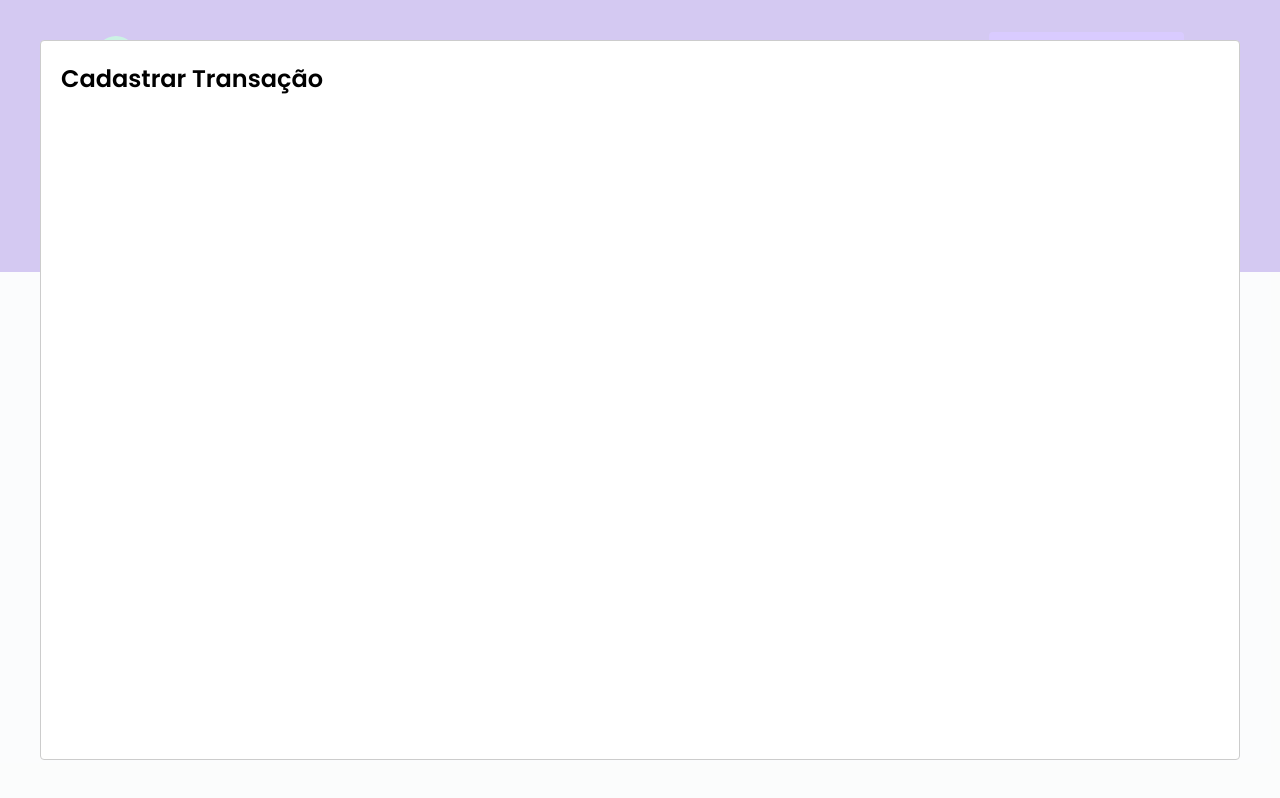
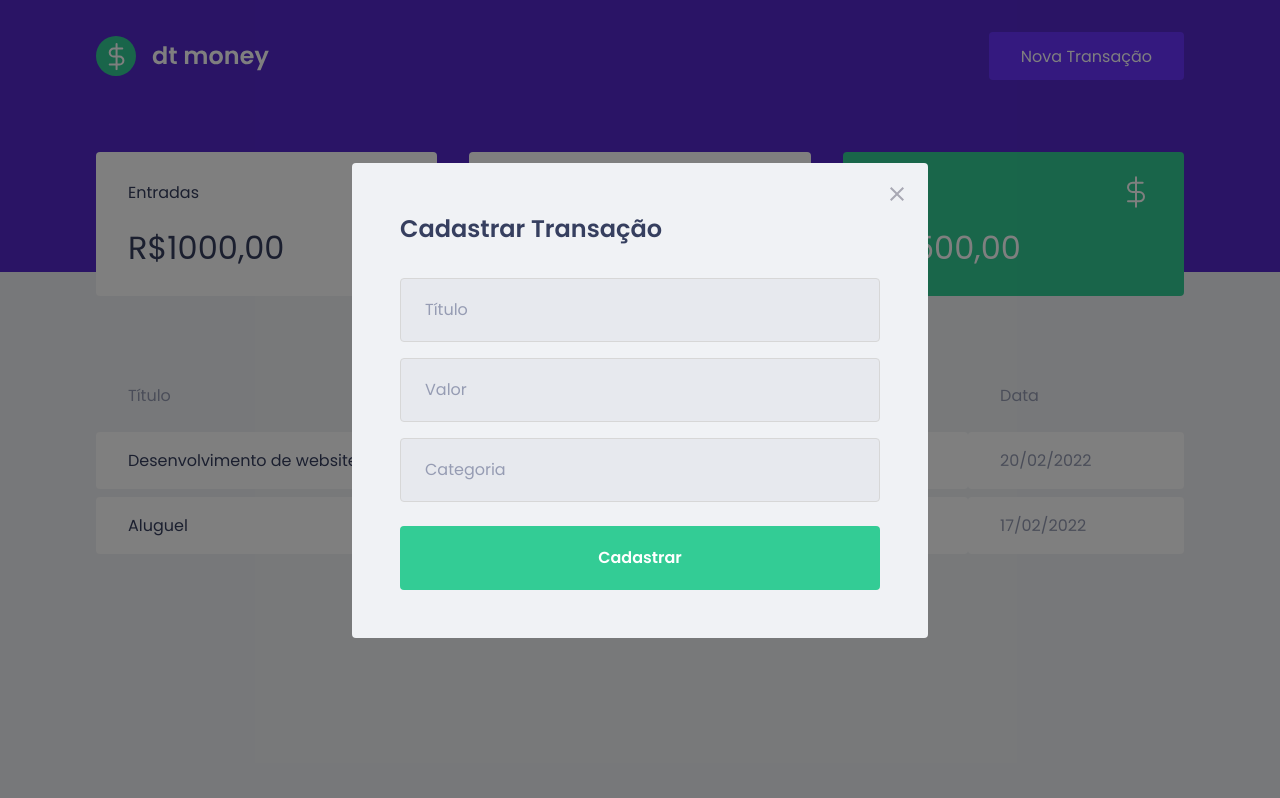
Before and after one commit to LidianeDiniz/dtmoney, a React (Create React App) app: page / in a window 1280 px wide. Both pictures are taken after a click on the button "Nova Transação". Built offline with nearby package versions, Linux system fonts and the light colour scheme; no server answers; what miragejs would draw is missing.

Commit message:
styling the modal

```diff
--- a/src/components/NewtransacitonModal/index.tsx
+++ b/src/components/NewtransacitonModal/index.tsx
@@ -1,4 +1,7 @@
 import Modal from 'react-modal';
+import { Container } from './styles';
+import closeImg from '../../assets/close.svg'
+
 
 interface NewTransactionModalProps{
     isOpen: boolean;
@@ -9,9 +12,40 @@
 export function NewTransacitionModal ({isOpen, onRequestClose}:NewTransactionModalProps){
     return(
 
-     <Modal isOpen={isOpen}
-     onRequestClose={onRequestClose}>
+     <Modal
+     isOpen={isOpen}
+     onRequestClose={onRequestClose}
+     overlayClassName='react-modal-overlay'
+     className='react-modal-content'
+
+     >
+        <button
+        type='button'
+        onClick={onRequestClose}
+        className="react-modal-close"
+        >
+        <img src={closeImg} alt='Fechar modal' />
+        </button>
+       <Container>
       <h2>Cadastrar Transação</h2>
+
+        <input
+        placeholder='Título'
+        />
+
+        <input
+        placeholder='Valor'
+        type='number'
+        />
+
+        <input
+        placeholder='Categoria'
+        />
+
+        <button type="submit">
+         Cadastrar
+        </button>
+      </Container>
      </Modal>
     )
 }
--- a/src/components/NewtransacitonModal/styles.ts
+++ b/src/components/NewtransacitonModal/styles.ts
@@ -1,3 +1,53 @@
-import styled from 'styled-components';
+import styled from "styled-components";
 
-export const Conatiner = styled.div``;
+export const Container = styled.form`
+h2{
+    color: var(--text-title);
+    font-size: 1.5rem;
+    margin-bottom: 2rem;
+}
+
+input{
+    width: 100%;
+    padding: 0 1.5rem;
+    height: 4rem;
+    border-radius: 0.25rem;
+
+    border: 1px solid #d7d7d7;
+    background: #e7e9ee;
+
+    font-weight: 400;
+    font-size: 1rem;
+
+    &::placeholder{
+        color: var(--text-body);
+    }
+
+    & + input {
+        margin-top: 1rem;
+    }
+
+}
+
+button[type="submit"]{
+    width: 100%;
+    padding: 0 1.5rem;
+    height: 4rem;
+    background: var(--green);
+    color: #FFFF;
+    border-radius: 0.25rem;
+    border: 0;
+    font-size: 1rem;
+    font-weight: 600;
+    margin-top: 1.5rem;
+
+    transition: filter 0.2s ;
+
+    &:hover {
+        filter: brightness(0.9);
+    }
+
+}
+
+
+`;
--- a/src/components/TransactionsTable/index.tsx
+++ b/src/components/TransactionsTable/index.tsx
@@ -37,6 +37,8 @@
                     <td>17/02/2022</td>
                 </tr>
 
+
+
               </tbody>
             </table>
         </Container>
--- a/src/styles/styles.global.ts
+++ b/src/styles/styles.global.ts
@@ -59,4 +59,45 @@
         opacity: 0.6;
         cursor: not-allowed;
     }
+
+    .react-modal-overlay {
+        background: rgba(0, 0, 0, 0.5);
+
+        position: fixed;
+        top: 0;
+        bottom: 0;
+        right: 0;
+        left: 0;
+
+        display: flex;
+        justify-content: center;
+        align-items: center;
+
+    }
+
+    .react-modal-content {
+
+        width: 100%;
+        max-width: 576px;
+        background: var(--background);
+        padding: 3rem;
+        position: relative;
+        border-radius: 0.25rem;
+
+    }
+
+    .react-modal-close{
+        position: absolute;
+        right: 1.5rem;
+        top: 1.5rem;
+        border: 0;
+        background: transparent;
+
+        transition: filter cubic-bezier(0.55, 0.055, 0.675, 0.19);
+
+        &:hover{
+            filter: brightness(0.3);
+        }
+
+    }
 `;
```
